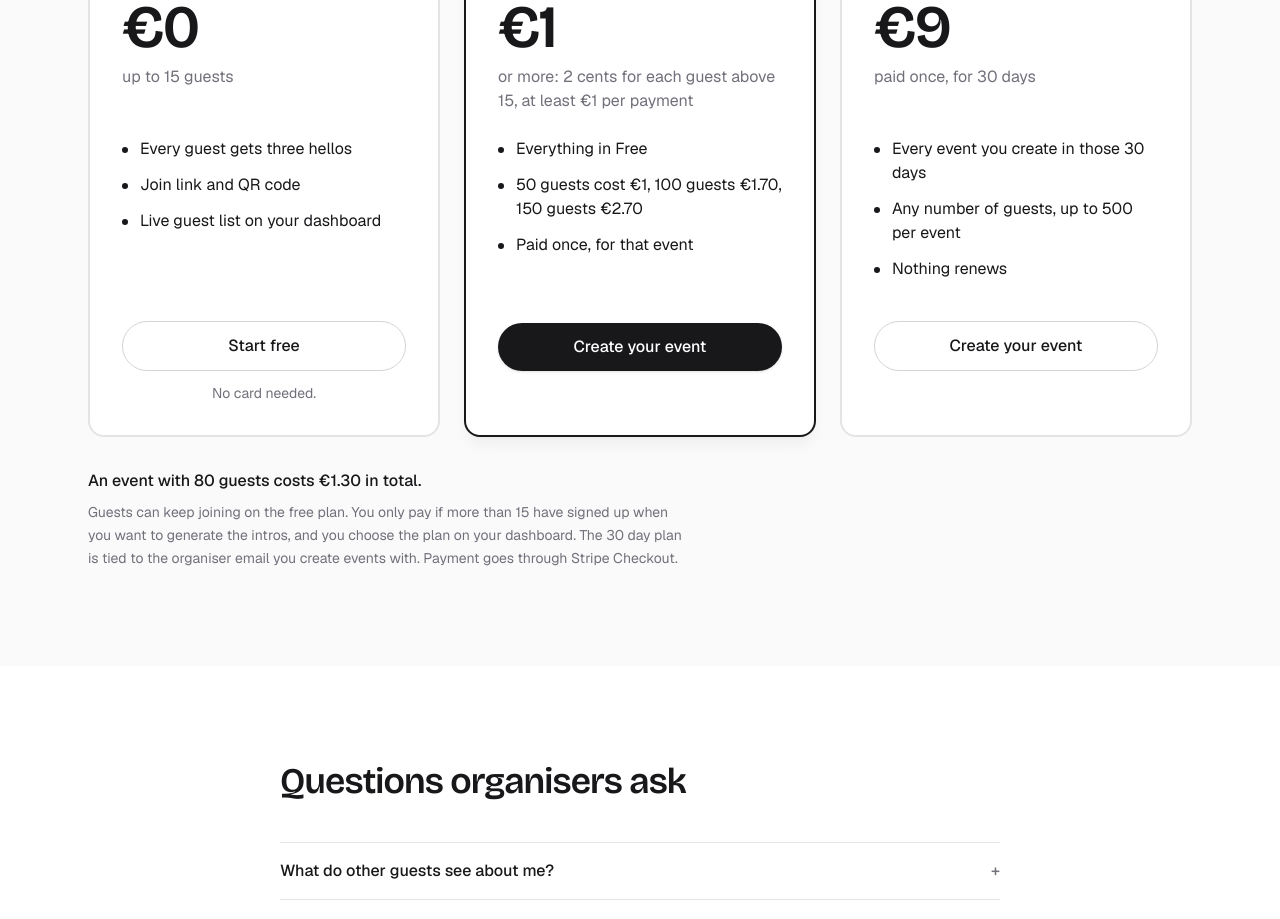
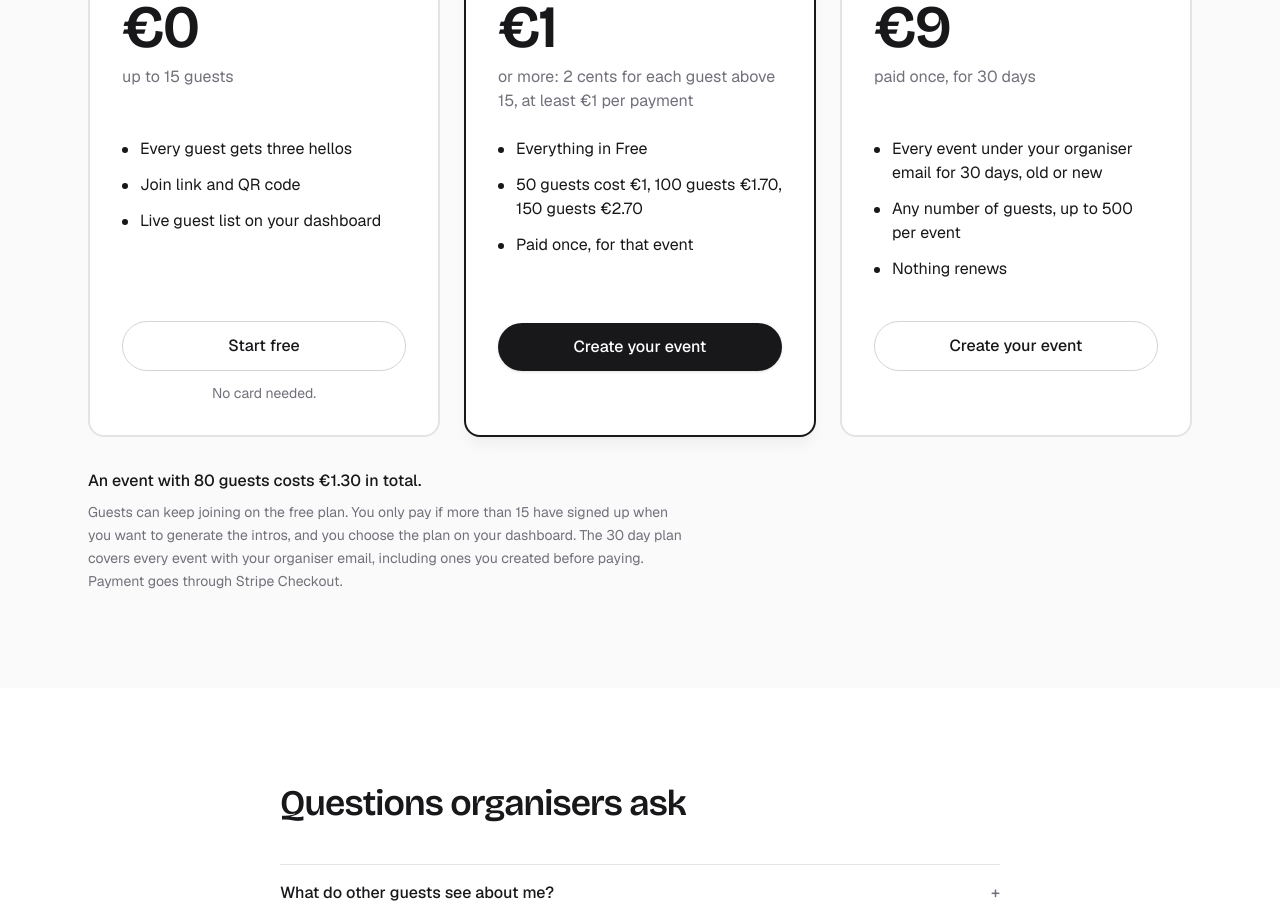
Before and after one commit to david-szentpeteri-git/founderrace-two-pizzas, a Next.js app: page / in a window 1280 px wide. Shown: the part 4760-5679 px from the top of the page. Built offline with nearby package versions, Linux system fonts and the light colour scheme; no server answers.

Commit message:
State that the 30 day pass also covers earlier events

```diff
--- a/content/landing.ts
+++ b/content/landing.ts
@@ -145,7 +145,7 @@ export const pricing = {
       price: "€9",
       priceNote: "paid once, for 30 days",
       points: [
-        "Every event you create in those 30 days",
+        "Every event under your organiser email for 30 days, old or new",
         "Any number of guests, up to 500 per event",
         "Nothing renews",
       ],
@@ -153,7 +153,7 @@ export const pricing = {
     },
   ] satisfies PricingPlan[],
   footnote:
-    "Guests can keep joining on the free plan. You only pay if more than 15 have signed up when you want to generate the intros, and you choose the plan on your dashboard. The 30 day plan is tied to the organiser email you create events with. Payment goes through Stripe Checkout.",
+    "Guests can keep joining on the free plan. You only pay if more than 15 have signed up when you want to generate the intros, and you choose the plan on your dashboard. The 30 day plan covers every event with your organiser email, including ones you created before paying. Payment goes through Stripe Checkout.",
 };
 
 export const faq = {
--- a/content/legal/terms.ts
+++ b/content/legal/terms.ts
@@ -23,7 +23,7 @@ export function termsOfSale(s: CompleteSeller): LegalPage {
         heading: "Plans and price",
         paragraphs: [
           "An event with up to 15 guests is free.",
-          `For a larger event you choose one of two paid plans on your dashboard. Pay per guest: 2 cents for each guest above the number already covered, with a minimum of €1 per payment; each payment raises the guest limit of that one event by one guest for every 2 cents paid. Unlimited for 30 days: €9 paid once; for 30 days from the payment, every event created with the same organiser email can take any number of guests, up to 500 per event. There is no subscription and nothing renews. ${vatLine}`,
+          `For a larger event you choose one of two paid plans on your dashboard. Pay per guest: 2 cents for each guest above the number already covered, with a minimum of €1 per payment; each payment raises the guest limit of that one event by one guest for every 2 cents paid. Unlimited for 30 days: €9 paid once; for 30 days from the payment, every event with the same organiser email, including ones created before, can take any number of guests, up to 500 per event. There is no subscription and nothing renews. ${vatLine}`,
           "You pay through Stripe Checkout. Stripe processes your card and sends you a receipt by email. We never see your full card details.",
         ],
       },
```
